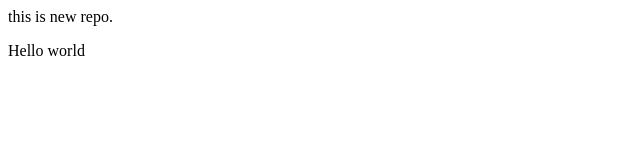
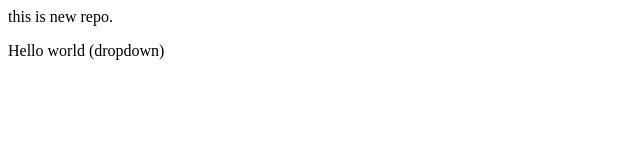
Before and after one commit to Siddhant0913/localrepo, a plain HTML site: page index.html in a window 1280 px wide. Shown: the full height of the page, 0-640 px from the left. Drawn offline with Linux system fonts and the light colour scheme.

Commit message:
Add dropdown

```diff
--- a/index.html
+++ b/index.html
@@ -1,2 +1,2 @@
 <p>this is new repo.</p>
-<p> Hello world</p>
+<p> Hello world (dropdown)</p>
```
